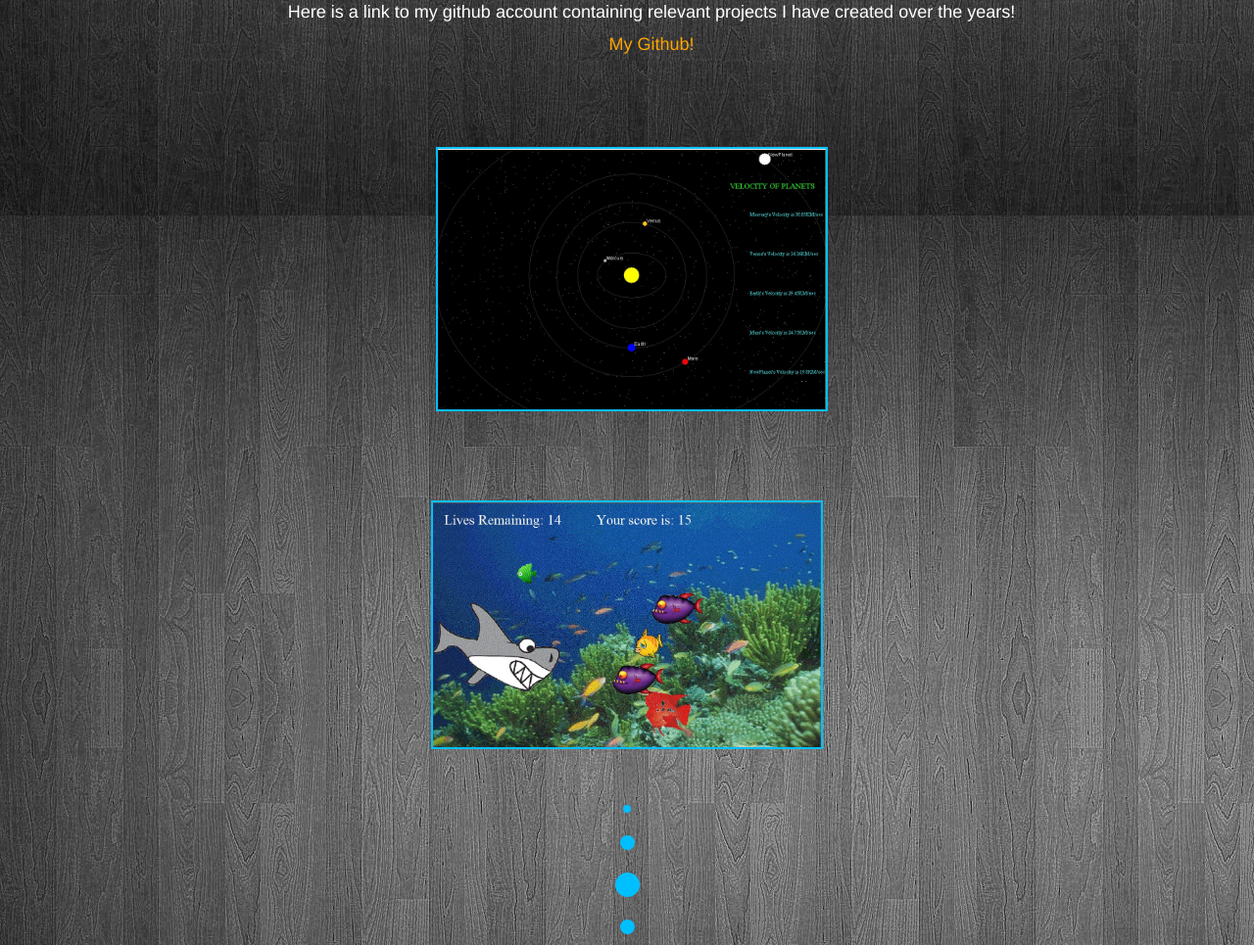
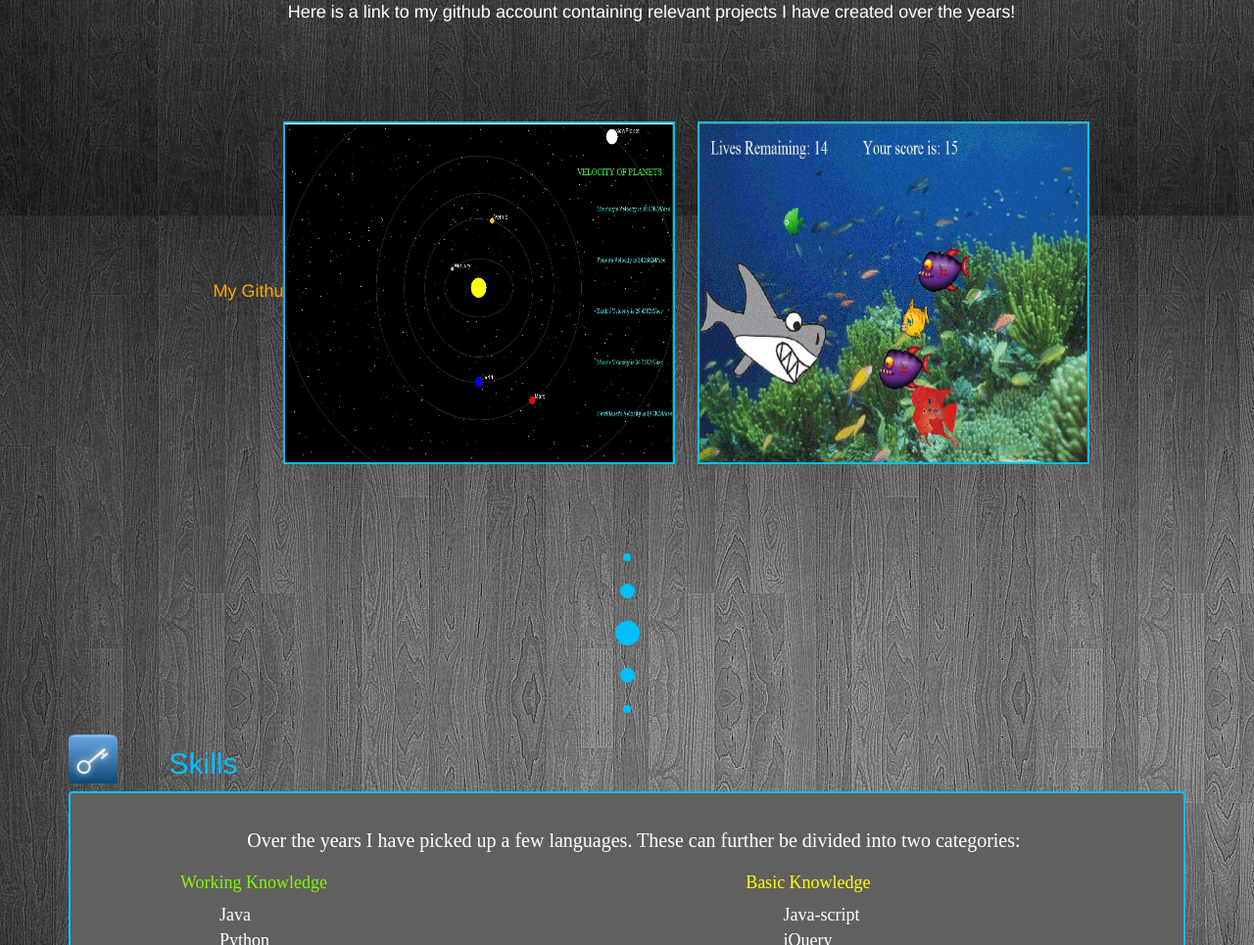
Before and after one commit to SamatarUW/SamatarWebpage, a plain HTML site: page index.html in a window 1280 px wide. Shown: the part 980-1945 px from the top of the page at 98% size. Drawn offline with nearby package versions, Linux system fonts and the light colour scheme.

Commit message:
Update index.html

```diff
--- a/index.html
+++ b/index.html
@@ -49,8 +49,8 @@
 			<h3>Here is a link to my github account containing relevant projects
 			I have created over the years!</h3>
 			<a id="git" href="https://github.com/SamatarUW"> My Github!</a>
-			<img id="projimg" src="Images/SolarSystem.jpg" class= "img-responsive" width="400px" height="350px" alt="Solar System">
-			<img id="projimg2" src="Images/BigCatch.jpg" class= "img-responsive" width="400px" height="350px" alt="Big Catch">
+			<img id="projimg" src="Images/SolarSystem.jpg"  width="400px" height="350px" alt="Solar System">
+			<img id="projimg2" src="Images/BigCatch.jpg"  width="400px" height="350px" alt="Big Catch">
 		</center>
   	</div>
 
```
